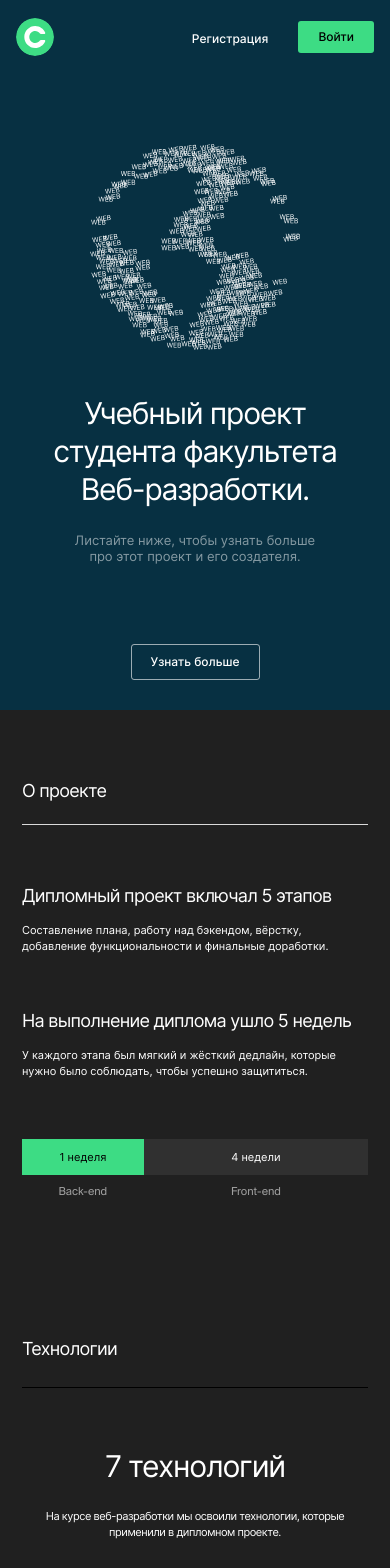
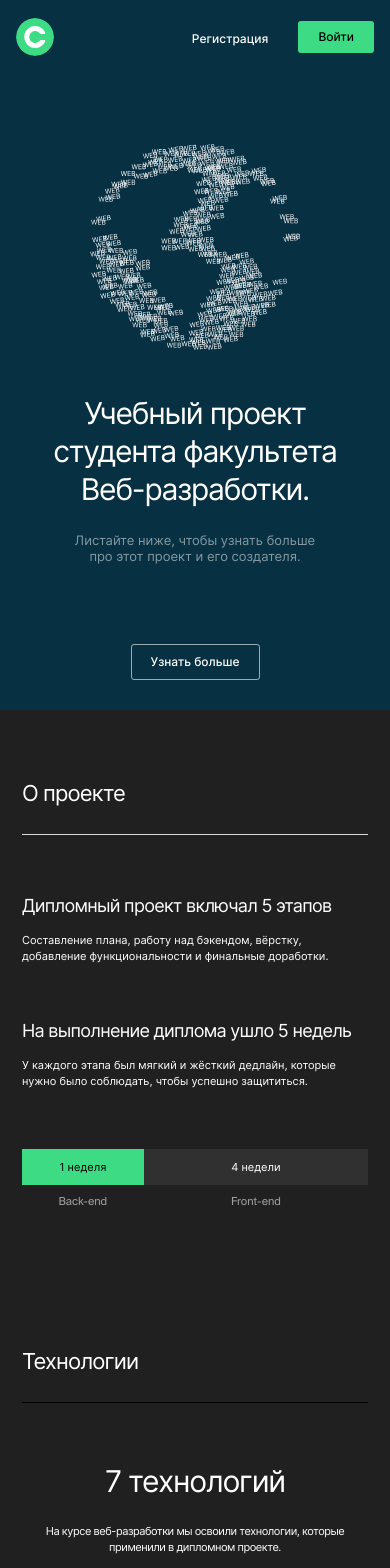
Before and after one commit to tatsenko-m/movies-explorer-frontend, a React (Create React App) app: page / in a window 390 px wide. Shown: the top 1568 px of the page. Built offline with nearby package versions, Linux system fonts and the light colour scheme.

Commit message:
refactor: вынести повторяющийся заголовок лендинга в отдельный компонент

```diff
--- a/src/components/AboutProject/AboutProject.css
+++ b/src/components/AboutProject/AboutProject.css
@@ -6,26 +6,6 @@
   box-sizing: border-box;
   margin: 0 auto;
   padding: 110px 0;
-}
-
-.about-project__heading {
-  font-family: "Inter", "Arial", sans-serif;
-  font-style: normal;
-  font-weight: 400;
-  font-size: 22px;
-  line-height: normal;
-  letter-spacing: -0.88px;
-  color: #ffffff;
-  -webkit-font-smoothing: antialiased;
-  -moz-osx-font-smoothing: grayscale;
-  margin: 0;
-}
-
-.about-project__heading::after {
-  display: block;
-  content: " ";
-  border-bottom: 1px solid #dadada;
-  padding-top: 23px;
 }
 
 .about-project__description {
@@ -167,10 +147,6 @@
     width: 88.75vw;
     padding: 70px 0;
   }
-  .about-project__heading {
-    font-size: 18px;
-    letter-spacing: -0.72px;
-  }
   .about-project__description {
     grid-template-columns: 1fr;
     row-gap: 16px;
--- a/src/components/AboutProject/AboutProject.js
+++ b/src/components/AboutProject/AboutProject.js
@@ -1,7 +1,9 @@
+import LandingHeading from '../LandingHeading/LandingHeading';
+
 const AboutProject = () => {
   return (
     <section className="about-project">
-      <h2 className="about-project__heading">О проекте</h2>
+      <LandingHeading headingText="О проекте" />
       <div className="about-project__description">
         <h3 className="about-project__subheading">Дипломный проект включал 5 этапов</h3>
         <p className="about-project__paragraph">Составление плана, работу над бэкендом, вёрстку, добавление функциональности и финальные доработки.</p>
--- a/src/components/AccountLink/AccountLink.js
+++ b/src/components/AccountLink/AccountLink.js
@@ -1,4 +1,3 @@
-import React from 'react';
 import { Link } from 'react-router-dom';
 
 const AccountLink = () => {
--- /dev/null
+++ b/src/components/LandingHeading/LandingHeading.css
@@ -0,0 +1,33 @@
+.landing-heading {
+  font-family: "Inter", "Arial", sans-serif;
+  font-style: normal;
+  font-weight: 400;
+  font-size: 22px;
+  line-height: normal;
+  letter-spacing: -0.88px;
+  color: #ffffff;
+  -webkit-font-smoothing: antialiased;
+  -moz-osx-font-smoothing: grayscale;
+  margin: 0;
+  align-self: stretch;
+}
+
+.landing-heading::after {
+  display: block;
+  content: " ";
+  border-bottom: 1px solid #dadada;
+  padding-top: 23px;
+}
+
+@media screen and (max-width: 540px) {
+  .landing-heading__heading {
+    font-size: 18px;
+    letter-spacing: -0.72px;
+  }
+  .landing-heading::after {
+    padding-top: 28px;
+  }
+  .landing-heading_techs::after {
+    border-bottom: 1px solid #000;
+  }
+}
--- /dev/null
+++ b/src/components/LandingHeading/LandingHeading.js
@@ -0,0 +1,11 @@
+import './LandingHeading.css';
+
+const LandingHeading = ({ headingText, isTechs }) => {
+  return (
+    <h2 className={`landing-heading ${isTechs ? 'landing-heading_techs' : ''}`}>
+      {headingText}
+    </h2>
+  );
+};
+
+export default LandingHeading;
--- a/src/components/Techs/Techs.css
+++ b/src/components/Techs/Techs.css
@@ -17,23 +17,6 @@
   margin: 0 auto;
 }
 
-.techs__heading {
-  align-self: stretch;
-  font-weight: 400;
-  font-size: 22px;
-  line-height: normal;
-  letter-spacing: -0.88px;
-  margin: 0 0 90px 0;
-  padding: 0;
-}
-
-.techs__heading::after {
-  display: block;
-  content: " ";
-  border-bottom: 1px solid #dadada;
-  padding-top: 23px;
-}
-
 .techs__subheading {
   text-align: center;
   font-size: 50px;
@@ -41,6 +24,7 @@
   line-height: 58px;
   letter-spacing: -2px;
   margin: 0 0 26px 0;
+  padding: 90px 0 0;
 }
 
 .techs__caption {
@@ -123,22 +107,12 @@
     width: 178px;
     justify-content: flex-start;
   }
-  .techs__heading {
-    font-size: 18px;
-    letter-spacing: -0.72px;
-    margin: 0 0 60px 0;
-  }
-  .techs__heading::after {
-    display: block;
-    content: " ";
-    border-bottom: 1px solid #000;
-    padding-top: 28px;
-  }
   .techs__subheading {
     font-size: 30px;
     line-height: normal;
     letter-spacing: -1.2px;
     margin: 0 0 24px 0;
+    padding: 60px 0 0;
   }
   .techs__caption {
     font-size: 11px;
--- a/src/components/Techs/Techs.js
+++ b/src/components/Techs/Techs.js
@@ -1,8 +1,10 @@
+import LandingHeading from '../LandingHeading/LandingHeading';
+
 const Techs = () => {
     return (
       <section className="techs">
         <div className="techs__container">
-          <h2 className="techs__heading">Технологии</h2>
+          <LandingHeading headingText="Технологии" isTechs={true} />
           <h3 className="techs__subheading">7 технологий</h3>
           <p className="techs__caption">На курсе веб-разработки мы освоили технологии, которые применили в дипломном проекте.</p>
           <ul className="techs__tech-list">
--- a/src/index.css
+++ b/src/index.css
@@ -6,6 +6,7 @@
 @import url(./components/AccountLink/AccountLink.css);
 @import url(./components/Main/Main.css);
 @import url(./components/Promo/Promo.css);
+@import url(./components/LandingHeading/LandingHeading.css);
 @import url(./components/AboutProject/AboutProject.css);
 @import url(./components/Techs/Techs.css);
 
```
